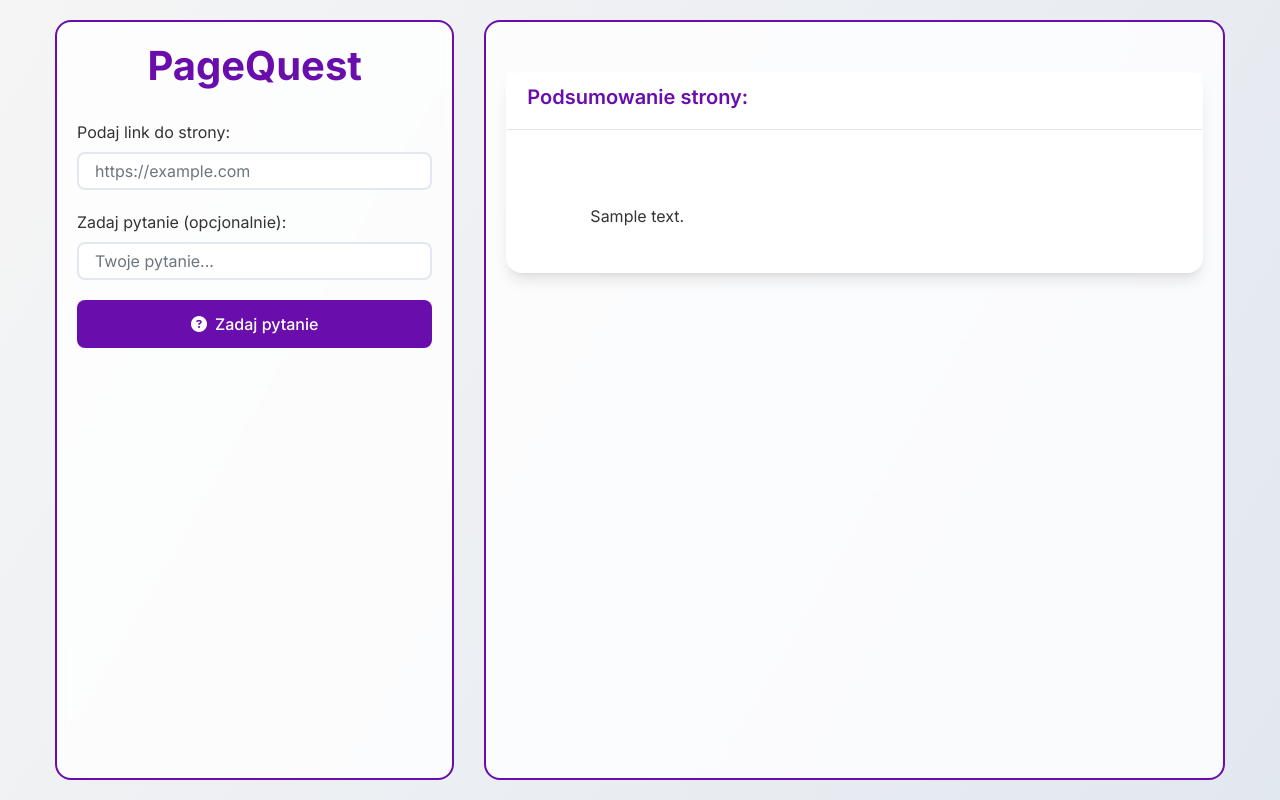
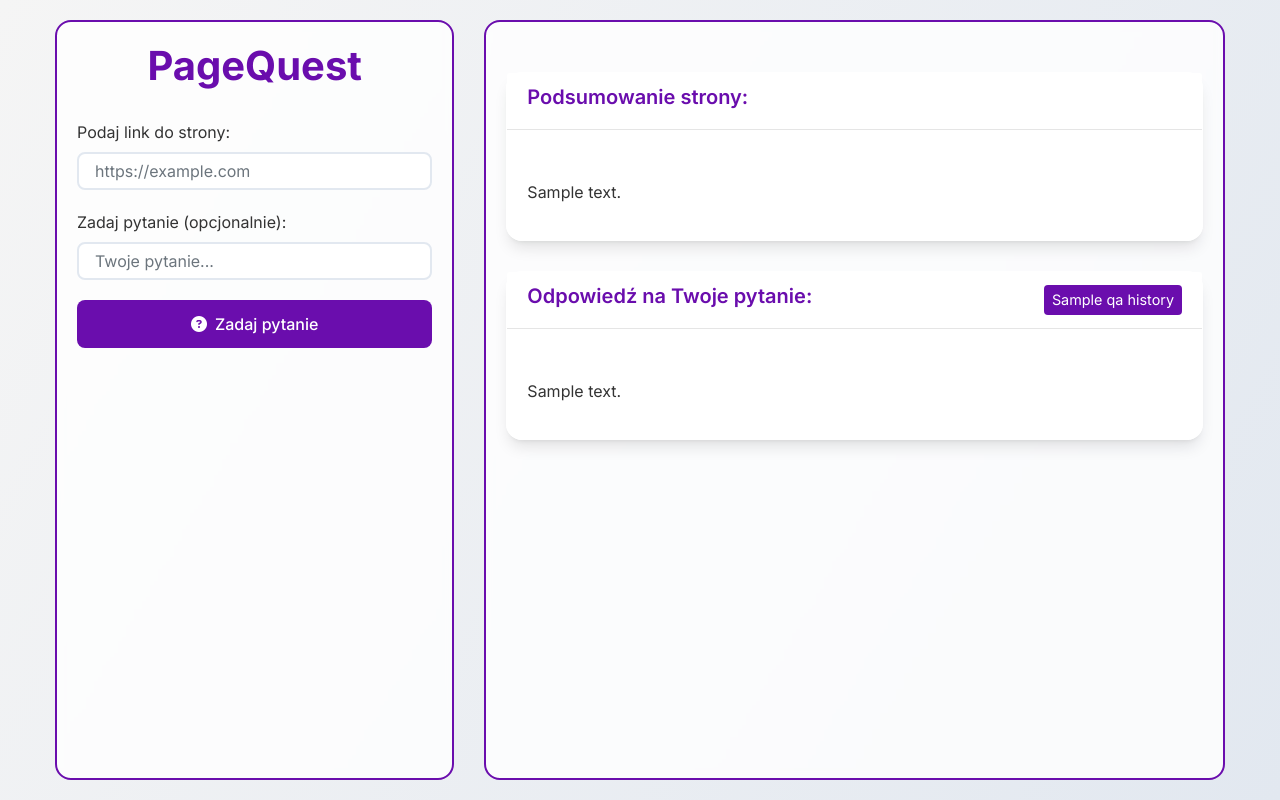
Before and after one commit to Mikele-Kochas/PageQuest, a Flask app: template templates/index.html in a window 1280 px wide. Run offline with Flask 2, Linux system fonts and the light colour scheme; the template is opened without the code that fills it: most values are stand-ins (such as "Sample title", 1, 10 or a date in 2020); some libraries are stand-ins or nearby versions.

Commit message:
Update index.html

```diff
--- a/templates/index.html
+++ b/templates/index.html
@@ -47,30 +47,28 @@
             <h5>Podsumowanie strony:</h5>
           </div>
           <div class="card-body">
-            <div class="output">
-              {{ summary }}
-            </div>
-          </div>
-        </div>
-      {% elif answer %}
-        <div class="card">
-          <div class="card-header">
-            <h5>Odpowiedź na pytanie:</h5>
-          </div>
-          <div class="card-body">
-            <div class="output">
-              {{ answer }}
-            </div>
+            <p class="output">{{ summary }}</p>
           </div>
         </div>
       {% endif %}
+
+      {% for qa in qa_history %}
+        <div class="card">
+          <div class="card-header d-flex justify-content-between align-items-center">
+            <h5>Odpowiedź na Twoje pytanie:</h5>
+            <small class="question-text">{{ qa.question }}</small>
+          </div>
+          <div class="card-body">
+            <p class="output">{{ qa.answer }}</p>
+          </div>
+        </div>
+      {% endfor %}
     </div>
   </div>
 
-  <!-- Optional JavaScript -->
-  <!-- jQuery first, then Popper.js, then Bootstrap JS -->
+  <!-- Bootstrap JS and dependencies -->
   <script src="https://code.jquery.com/jquery-3.5.1.slim.min.js"></script>
-  <script src="https://cdn.jsdelivr.net/npm/popper.js@1.16.1/dist/umd/popper.min.js"></script>
+  <script src="https://cdn.jsdelivr.net/npm/@popperjs/core@2.5.3/dist/umd/popper.min.js"></script>
   <script src="https://stackpath.bootstrapcdn.com/bootstrap/4.5.2/js/bootstrap.min.js"></script>
 </body>
 </html>
```
